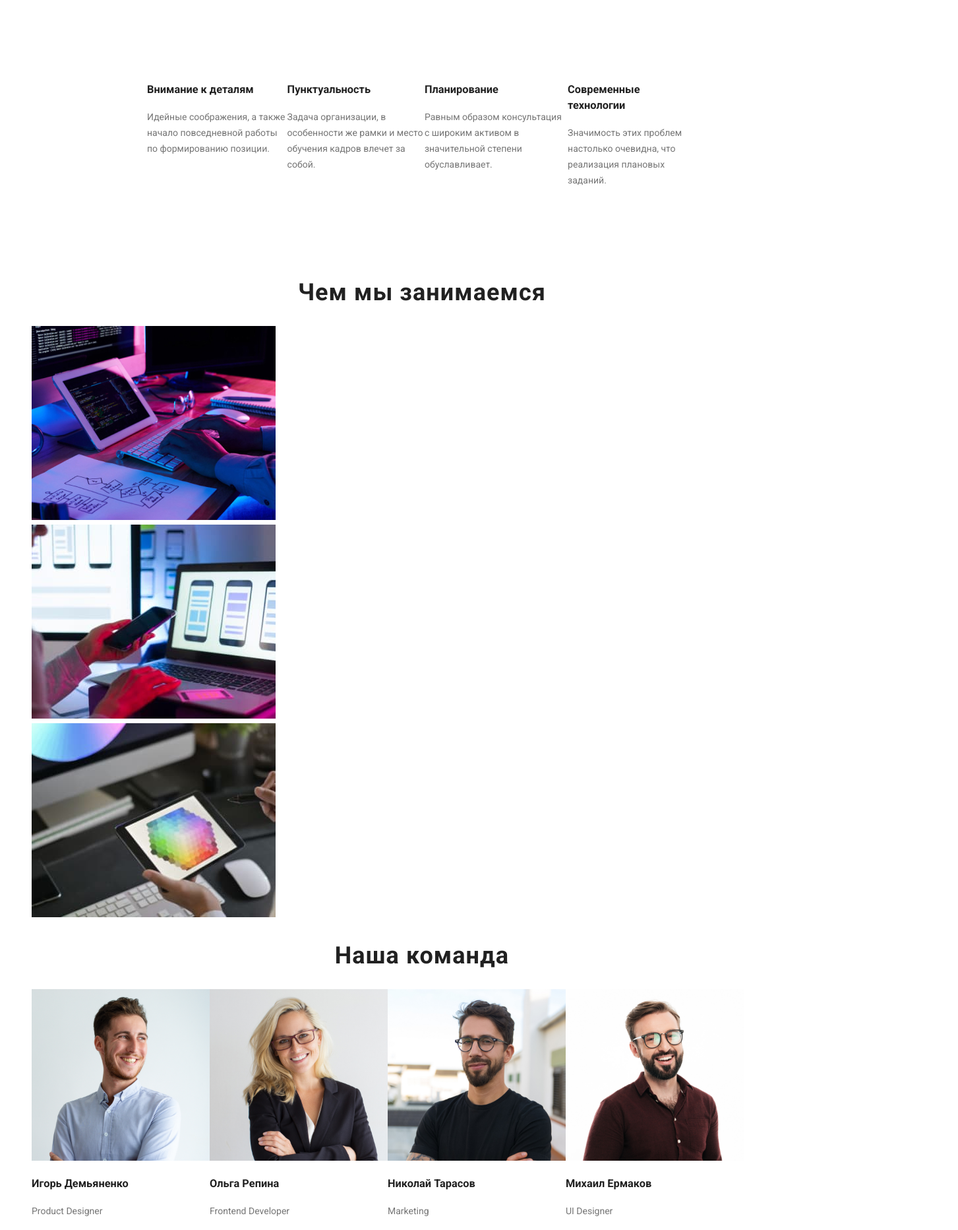
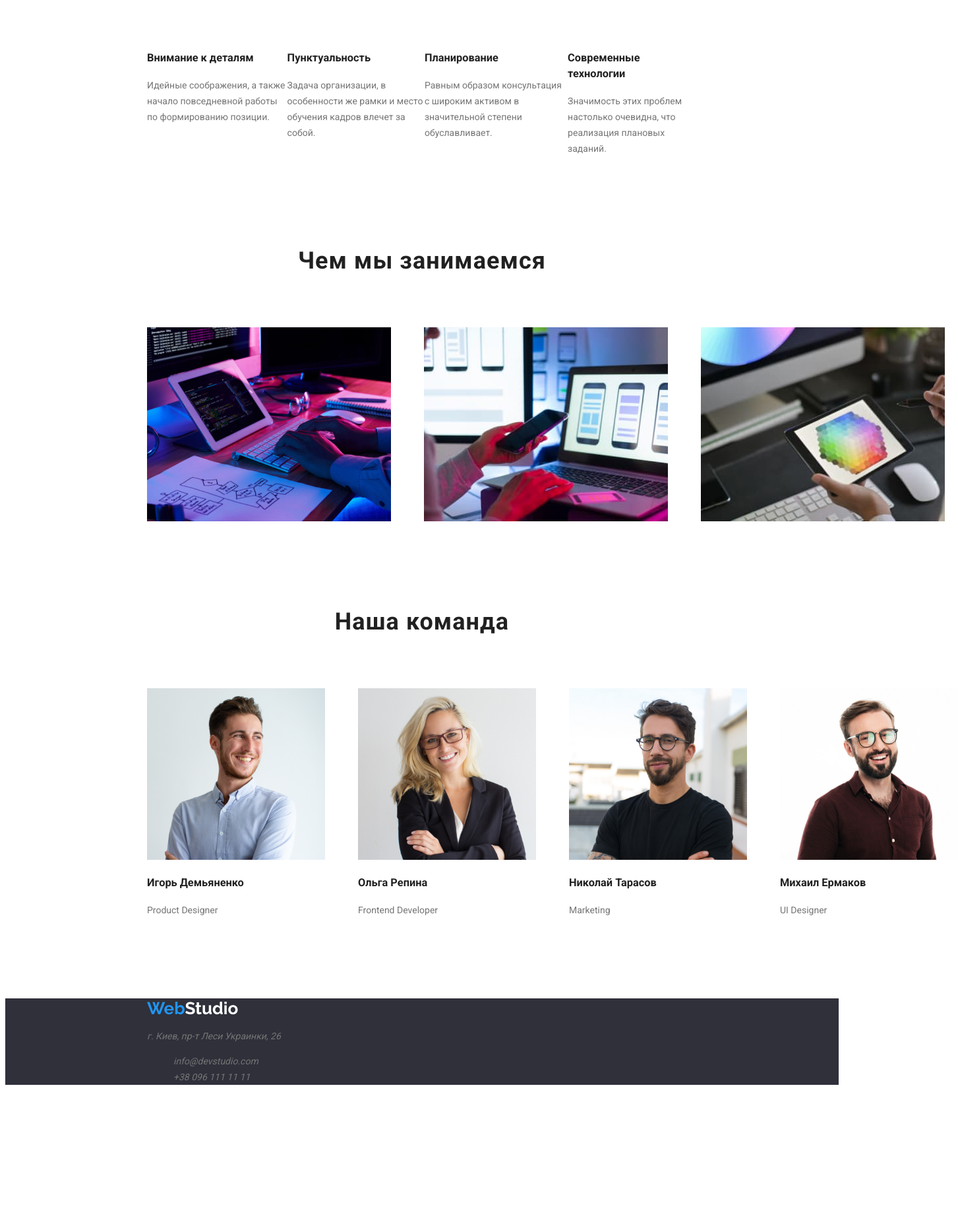
Before and after one commit to IvanPanin675/goit-markup-hw-02, a plain HTML site: page index.html in a window 1280 px wide. Shown: the part 365-2229 px from the top of the page at 66% size, 1453 px wide, since content can reach past the window. After the commit the page ends 2023 px from the top, so only its background shows below. Drawn offline with Linux system fonts and the light colour scheme.

Commit message:
nedogotovo

```diff
--- a/css/styles.css
+++ b/css/styles.css
@@ -24,9 +24,7 @@ body {
     color: #757575;
 }
 
-.llli {
-    list-style-type: none;
-}
+
 
 .h {
     color: var(--headers-text-color);
@@ -37,6 +35,7 @@ body {
 
 .shapka {
     display: flex;
+    list-style-type: none;
 }
 
 .logo {
@@ -46,10 +45,15 @@ body {
     font-weight: 700;
     font-size: 26px;
     line-height: 31px;
+    text-decoration: none;
 }
 
 .logo .black {
     color: black;
+}
+.link {
+    text-decoration: none;
+    color: #757575;
 }
 
 .link:hover,
@@ -58,6 +62,10 @@ body {
     line-height: 24px;
 }
 
+.link:active {
+    color: var(--Logo-bt-link);
+    line-height: 24px;
+}
 .h.hs {
     font-weight: 700;
     font-size: 36px;
@@ -67,18 +75,12 @@ body {
 }
 
 .peculiarities {
+    list-style-type: none;
     display: flex;
     padding: 94px 215px;
 }
 
-.text-li {
-     height: 75;
-    width: 270;
-    margin-right: 50;
-}
-.text {
 
-}
 
 
 /*main*/
@@ -113,15 +115,38 @@ body {
     background-color: #188CE8;
 }
 
+.whatwedo {
+    display: flex;
+    list-style-type: none;
+    padding: 50px 215px 94px 215px;
+}
+.whatwedo .foto {
+    margin-right: 50px;
+}
 
+.team {
+    display: flex;
+    list-style-type: none;
+    padding: 50px 215px 94px 215px;
+}
+
+.team .foto {
+    margin-right: 50px;
+}
 
 /* footer*/
+
+.footer {
+    background-color: var(--footer-bg);
+    padding-left: 215px;
+}
+
 .logo .white {
     color:var(--bg-color)
 }
 
-.footer {
-    background-color: var(--footer-bg);
+.addr {
+    list-style-type: none;
 }
 
 /*для портфолiо сторiнки*/
--- a/index.html
+++ b/index.html
@@ -13,15 +13,15 @@
     <header class="shapka">
         <a href="" class="logo">Web<span class="black">Studio</span></a>
         <nav>
-            <ul class="shapka, llli">
-                <li><a href="" class="link, aaa">Студия</a></li>
-                <li><a href="./portfolio.html" class="link, aaa">Портфолио</a></li>
-                <li><a href="" class="link, aaa">Контакты</a></li>
+            <ul class="shapka">
+                <li><a href="" class="link">Студия</a></li>
+                <li><a href="./portfolio.html" class="link">Портфолио</a></li>
+                <li><a href="" class="link">Контакты</a></li>
             </ul>
         </nav>
-        <ul class="shapka, aaa">
+        <ul class="shapka">
             <li><a href="mailto:info@devstudio.com" class="link">info@devstudio.com</a></li>
-            <li><a href="tel:+380961111111">+38 096 111 11 11</a></li>
+            <li><a href="tel:+380961111111" class="link">+38 096 111 11 11</a></li>
         </ul>
 
     </header>
@@ -36,55 +36,55 @@
         <section>
             <h2 class="h hs">Особености</h2> <!--потом спрятать-->
             <ul class="peculiarities">
-                <li class="text-li, llli">
-                    <div class="text-li"><h3 class="h">Внимание к деталям</h3> <p class="text">Идейные соображения, а также начало повседневной работы по формированию позиции.</p></div>
+                <li>
+                    <h3 class="h">Внимание к деталям</h3> <p>Идейные соображения, а также начало повседневной работы по формированию позиции.</p>
                 </li>
-                <li class="text-li, llli">
-                    <div class="text-li"><h3 class="h">Пунктуальность</h3> <p class="text">Задача организации, в особенности же рамки и место обучения кадров влечет за собой.</p></div>
+                <li>
+                    <h3 class="h">Пунктуальность</h3> <p>Задача организации, в особенности же рамки и место обучения кадров влечет за собой.</p>
 
                 </li>
-                <li class="text-li, llli">
-                    <div class="text-li"><h3 class="h">Планирование</h3> <p class="text">Равным образом консультация с широким активом в значительной степени обуславливает.</p></div>
+                <li>
+                    <h3 class="h">Планирование</h3> <p>Равным образом консультация с широким активом в значительной степени обуславливает.</p>
                 </li>
-                <li class="text-li, llli">
-                    <div class="text-li"><h3 class="h">Современные технологии</h3> <p class="text">Значимость этих проблем настолько очевидна, что реализация плановых заданий.</p></div>
+                <li>
+                    <h3 class="h">Современные технологии</h3> <p>Значимость этих проблем настолько очевидна, что реализация плановых заданий.</p>
                 </li>
             </ul>
         </section>
 
         <section>
             <h2 class="h hs">Чем мы занимаемся</h2>
-            <ul class="shapka, llli">
-                <li>
+            <ul class="whatwedo">
+                <li class="foto">
                     <img src="./image/img1.jpg" alt="Картинка" width="370">
                 </li>
-                <li>
+                <li class="foto">
                     <img src="./image/img2.jpg" alt="Картинка" width="370">
                 </li>
-                <li>
+                <li class="foto">
                     <img src="./image/img3.jpg" alt="Картинка" width="370">
                 </li>
             </ul>
         </section>
         <section>
             <h2 class="h hs">Наша команда</h2>
-            <ul class="shapka llli">
-                <li>
+            <ul class="team">
+                <li class="foto">
                     <img src="./image/nh1.jpg" alt="Фото Игорь Демьяненко" width="270">
                     <h3 class="h">Игорь Демьяненко</h3>
                     <p lang="en">Product Designer</p>
                 </li>
-                <li>
+                <li class="foto">
                     <img src="./image/nh2.jpg" alt="Фото Ольга Репина" width="270">
                     <h3 class="h">Ольга Репина</h3>
                     <p lang="en">Frontend Developer</p>
                 </li>
-                <li>
+                <li class="foto">
                     <img src="./image/nh3.jpg" alt="Фото Николай Тарасов" width="270">
                     <h3 class="h">Николай Тарасов</h3>
                     <p lang="en">Marketing</p>
                 </li>
-                <li>
+                <li class="foto">
                     <img src="./image/nh4.jpg" alt="Фото Михаил Ермаков" width="270">
                     <h3 class="h">Михаил Ермаков</h3>
                     <p lang="en">UI Designer</p>
@@ -97,9 +97,9 @@
         <a href=""class="logo">Web<span class="white">Studio</span></a>
         <address>
             <p>г. Киев, пр-т Леси Украинки, 26</p>
-            <ul class="aaa, llli">
-                <li><a href="mailto:info@devstudio.com">info@devstudio.com</a></li>
-                <li><a href="tel:+380961111111">+38 096 111 11 11</a></li>
+            <ul class="addr">
+                <li><a href="mailto:info@devstudio.com" class="link">info@devstudio.com</a></li>
+                <li><a href="tel:+380961111111" class="link">+38 096 111 11 11</a></li>
             </ul>
         </address>
     </footer>
```
Also changed, not shown: portfolio.html (+3 -3 lines).
